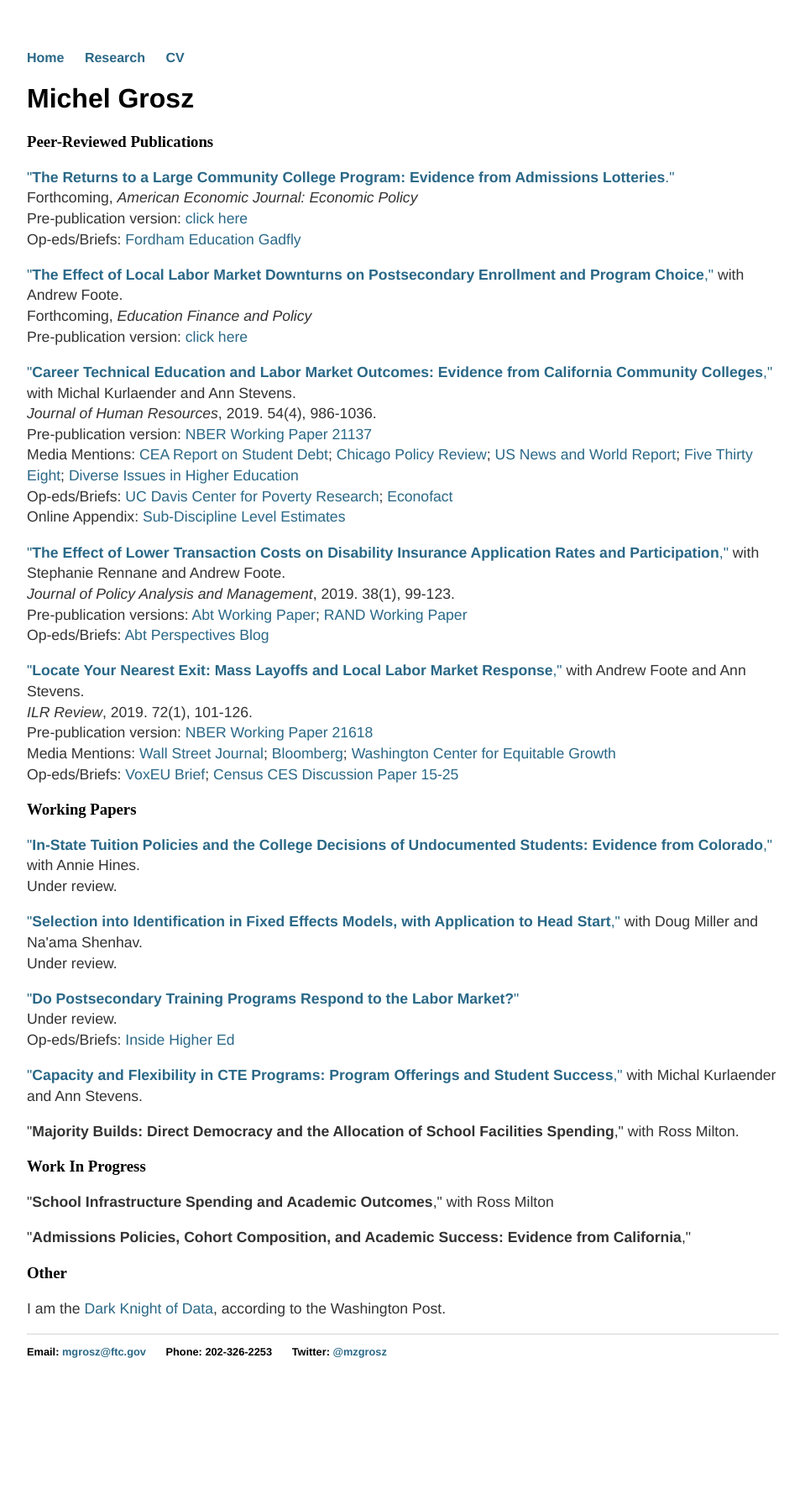
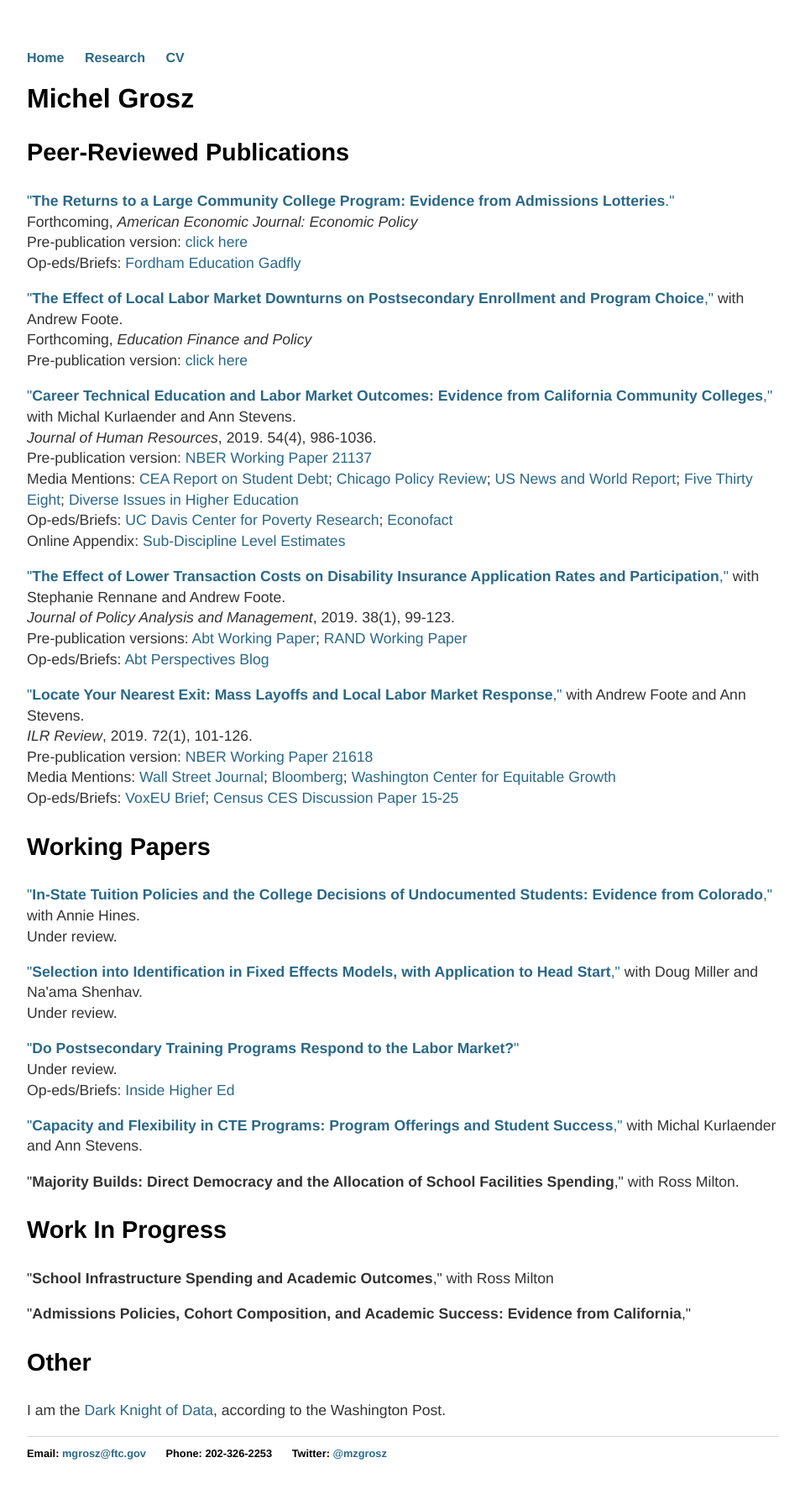
Before and after one commit to mzgrosz/mzgrosz.github.io, a Jekyll site: the page built from research/index.html, in a window 1280 px wide. Shown: the whole page at 84% size, without its empty margins (160-1119 px from the left). Built offline with Jekyll 4.4.1, drawn with Linux system fonts in a browser that asks for light colours; before the commit the page ends 1677 px from its top, so only the background shows below that.

Commit message:
Update main.css

```diff
--- a/css/main.css
+++ b/css/main.css
@@ -21,6 +21,14 @@ a:hover {
 }
 h1 {
     font-size: 2em;
+    font-family:'Helvetica', 'Arial', 'Sans-Serif';
+}
+h2 {
+    font-size: 1.9em;
+    font-family:'Helvetica', 'Arial', 'Sans-Serif';
+}
+h3 {
+    font-size: 1.8em;
     font-family:'Helvetica', 'Arial', 'Sans-Serif';
 }
 p {
```
